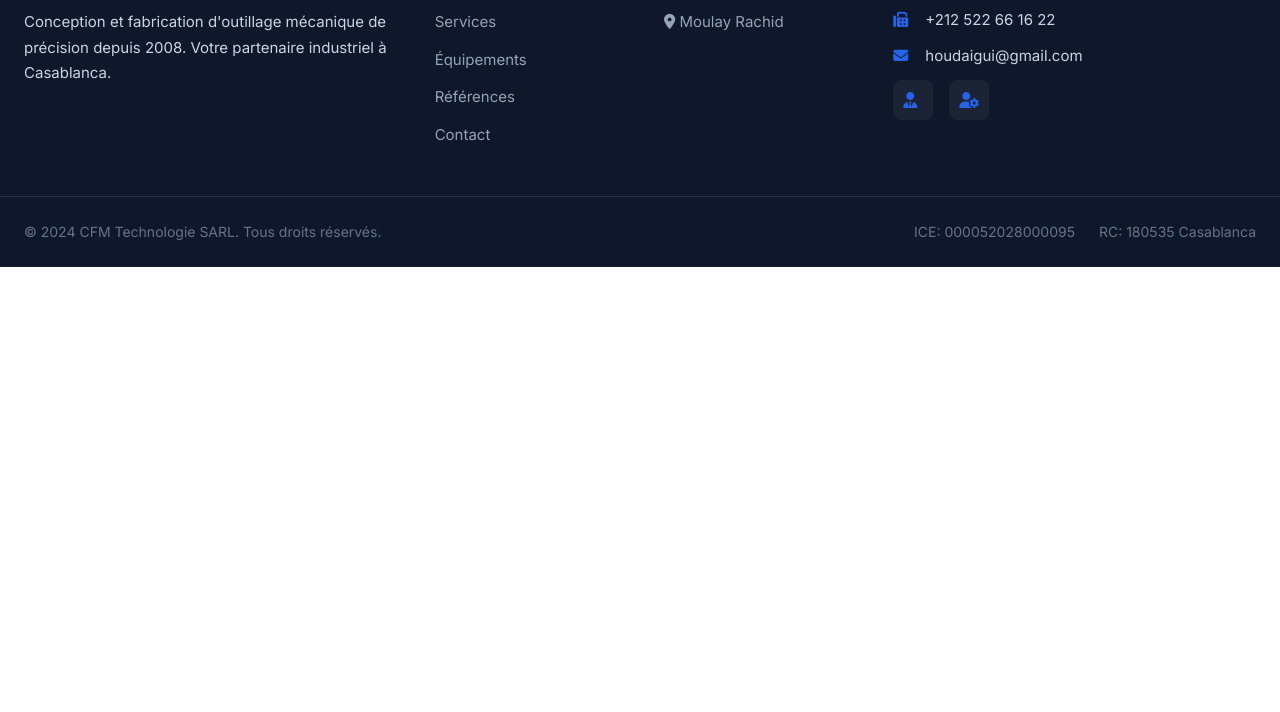
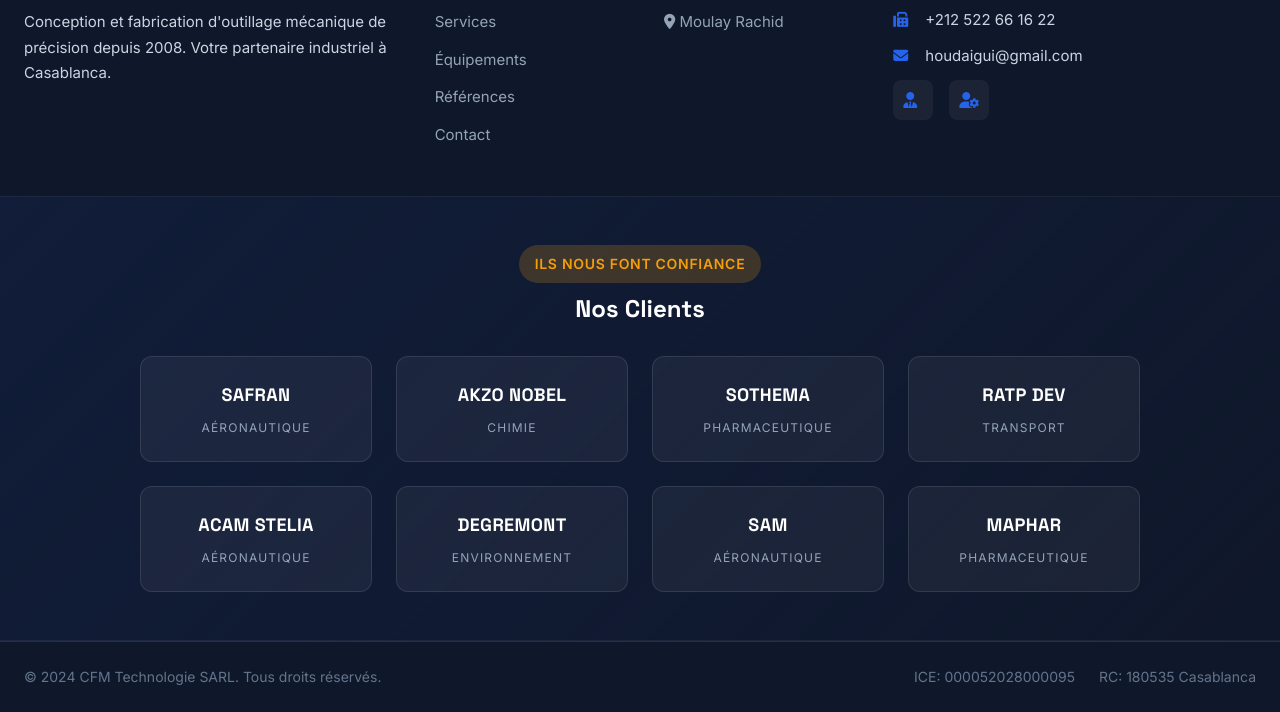
Before and after one commit to IlyasEHI/CFM-technologie, a plain HTML site: page index.html in a window 1280 px wide. Shown: the part 8422-9134 px from the top of the page. Before the commit the page ends 8689 px from the top, so only its background shows below. Drawn offline with Linux system fonts and the light colour scheme.

Commit message:
Ajout section logos clients dans le footer
- 8 clients premium affichés dans une grille 4x2
- Style: fond gradient subtil avec cards translucides
- Hover effect avec glow bleu et lift
- Responsive: 2 colonnes sur mobile
- Clients: SAFRAN, AKZO NOBEL, SOTHEMA, RATP DEV, ACAM STELIA, DEGREMONT, SAM, MAPHAR

```diff
--- a/css/style.css
+++ b/css/style.css
@@ -1477,13 +1477,111 @@ section {
 }
 
 .footer-legal span {
-    font-size: 0.875rem;
-    color: var(--gray-500);
+ font-size: 0.875rem;
+ color: var(--gray-500);
 }
 
 /* ========================================
-   CHATBOT WIDGET
-   ======================================== */
+| FOOTER LOGOS CLIENTS
+======================================== */
+.footer-logos-section {
+ background: linear-gradient(135deg, rgba(37, 99, 235, 0.08) 0%, rgba(15, 23, 42, 0.95) 100%);
+ padding: 3rem 0;
+ border-top: 1px solid rgba(255, 255, 255, 0.05);
+ border-bottom: 1px solid rgba(255, 255, 255, 0.05);
+}
+
+.logos-header {
+ text-align: center;
+ margin-bottom: 2rem;
+}
+
+.logos-tag {
+ display: inline-flex;
+ align-items: center;
+ gap: 0.5rem;
+ padding: 0.5rem 1rem;
+ background: rgba(245, 158, 11, 0.2);
+ color: var(--accent);
+ border-radius: 2rem;
+ font-weight: 600;
+ font-size: 0.875rem;
+ text-transform: uppercase;
+ letter-spacing: 0.05em;
+ margin-bottom: 0.75rem;
+}
+
+.logos-header h4 {
+ color: var(--white);
+ font-size: 1.5rem;
+ font-weight: 700;
+}
+
+.logos-grid {
+ display: grid;
+ grid-template-columns: repeat(4, 1fr);
+ gap: 1.5rem;
+ max-width: 1000px;
+ margin: 0 auto;
+}
+
+.client-logo {
+ background: rgba(255, 255, 255, 0.05);
+ border: 1px solid rgba(255, 255, 255, 0.1);
+ border-radius: var(--radius-lg);
+ padding: 1.5rem 1rem;
+ display: flex;
+ flex-direction: column;
+ align-items: center;
+ justify-content: center;
+ gap: 0.5rem;
+ transition: var(--transition-base);
+ cursor: pointer;
+ min-height: 100px;
+}
+
+.client-logo:hover {
+ background: rgba(255, 255, 255, 0.1);
+ border-color: var(--primary);
+ transform: translateY(-3px);
+ box-shadow: 0 10px 30px rgba(37, 99, 235, 0.2);
+}
+
+.logo-text-ref {
+ font-family: var(--font-heading);
+ font-size: 1.125rem;
+ font-weight: 700;
+ color: var(--white);
+ text-align: center;
+ letter-spacing: 0.02em;
+}
+
+.logo-sector {
+ font-size: 0.75rem;
+ color: var(--gray-400);
+ text-transform: uppercase;
+ letter-spacing: 0.1em;
+}
+
+@media (max-width: 768px) {
+ .logos-grid {
+ grid-template-columns: repeat(2, 1fr);
+ gap: 1rem;
+ }
+
+ .client-logo {
+ padding: 1rem 0.75rem;
+ min-height: 80px;
+ }
+
+ .logo-text-ref {
+ font-size: 0.9375rem;
+ }
+}
+
+/* ========================================
+| CHATBOT WIDGET
+======================================== */
 .chatbot-widget {
     position: fixed;
     bottom: 2rem;
--- a/index.html
+++ b/index.html
@@ -634,6 +634,51 @@
  </div>
  </div>
  </div>
+
+ <!-- Section Logos Clients -->
+ <div class="footer-logos-section">
+ <div class="container">
+ <div class="logos-header">
+ <span class="logos-tag">Ils nous font confiance</span>
+ <h4>Nos Clients</h4>
+ </div>
+ <div class="logos-grid">
+ <div class="client-logo" title="Groupe SAFRAN">
+ <span class="logo-text-ref">SAFRAN</span>
+ <span class="logo-sector">Aéronautique</span>
+ </div>
+ <div class="client-logo" title="AKZO NOBEL">
+ <span class="logo-text-ref">AKZO NOBEL</span>
+ <span class="logo-sector">Chimie</span>
+ </div>
+ <div class="client-logo" title="SOTHEMA">
+ <span class="logo-text-ref">SOTHEMA</span>
+ <span class="logo-sector">Pharmaceutique</span>
+ </div>
+ <div class="client-logo" title="RATP DEV">
+ <span class="logo-text-ref">RATP DEV</span>
+ <span class="logo-sector">Transport</span>
+ </div>
+ <div class="client-logo" title="ACAM STELIA">
+ <span class="logo-text-ref">ACAM STELIA</span>
+ <span class="logo-sector">Aéronautique</span>
+ </div>
+ <div class="client-logo" title="DEGREMONT">
+ <span class="logo-text-ref">DEGREMONT</span>
+ <span class="logo-sector">Environnement</span>
+ </div>
+ <div class="client-logo" title="SAM Aéronautique">
+ <span class="logo-text-ref">SAM</span>
+ <span class="logo-sector">Aéronautique</span>
+ </div>
+ <div class="client-logo" title="MAPHAR">
+ <span class="logo-text-ref">MAPHAR</span>
+ <span class="logo-sector">Pharmaceutique</span>
+ </div>
+ </div>
+ </div>
+ </div>
+
  <div class="footer-bottom">
  <div class="container">
  <div class="footer-bottom-content">
```
